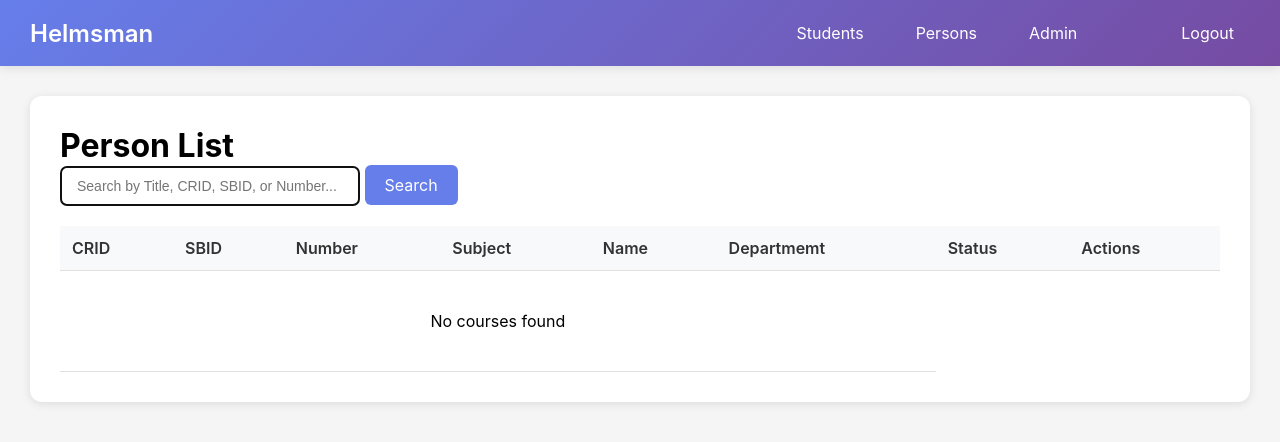
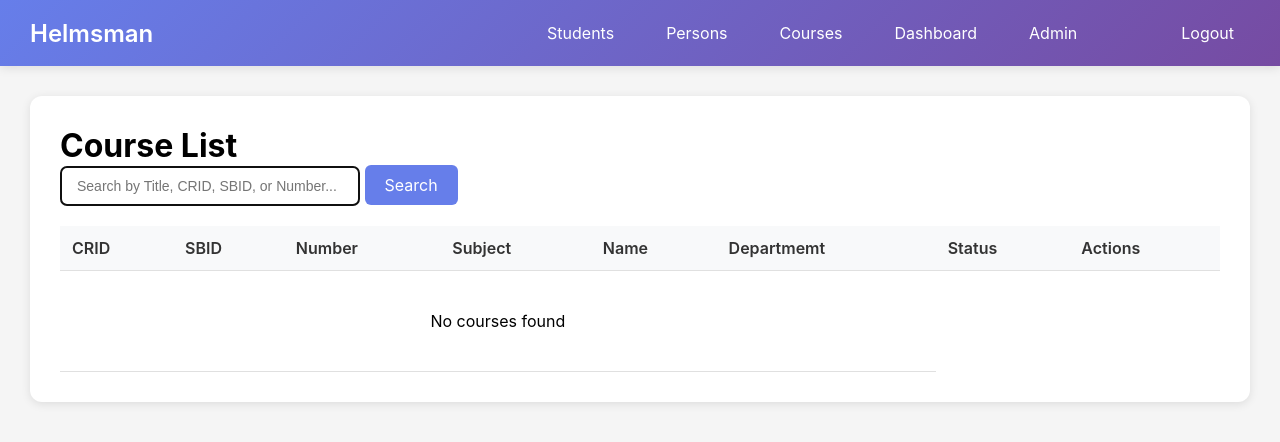
Before and after one commit to bubbly853/ribbon2helmsman, a Django app: template helmsman/templates/sis/course_list.html in a window 1280 px wide. Shown: the top 442 px of the page. Run offline with Django 5.2, Linux system fonts and the light colour scheme; the template is opened without the code that fills it, so the values that code supplies are empty.

Commit message:
Title fix and add links to navbar

```diff
--- a/helmsman/templates/sis/base.html
+++ b/helmsman/templates/sis/base.html
@@ -199,6 +199,8 @@
         <div class="navbar-nav">
             <a href="{% url 'sis:student_list' %}" class="nav-link">Students</a>
             <a href="{% url 'sis:person_list' %}" class="nav-link">Persons</a>
+            <a href="{% url 'sis:course_list' %}" class="nav-link">Courses</a>
+            <a href="{% url 'sis:dashboard' %}" class="nav-link">Dashboard</a>
             <a href="/admin/" class="nav-link">Admin</a>
             <form id="logout-form" method="post" action="{% url 'logout' %}" style="display:none;">
                 {% csrf_token %}
--- a/helmsman/templates/sis/course_list.html
+++ b/helmsman/templates/sis/course_list.html
@@ -1,10 +1,10 @@
 {% extends 'sis/base.html' %}
 
-{% block title %}Persons - Helmsman{% endblock %}
+{% block title %}Courses - Helmsman{% endblock %}
 
 {% block content %}
 <div class="card">
-    <h1>Person List</h1>
+    <h1>Course List</h1>
 
     <form method="get" class="search-form">
         <input type="text"
--- a/helmsman/templates/sis/detail_base.html
+++ b/helmsman/templates/sis/detail_base.html
@@ -214,6 +214,8 @@
         <div class="navbar-nav">
             <a href="{% url 'sis:student_list' %}" class="nav-link">Students</a>
             <a href="{% url 'sis:person_list' %}" class="nav-link">Persons</a>
+            <a href="{% url 'sis:course_list' %}" class="nav-link">Courses</a>
+            <a href="{% url 'sis:dashboard' %}" class="nav-link">Dashboard</a>
             <a href="/admin/" class="nav-link">Admin</a>
             <form id="logout-form" method="post" action="{% url 'logout' %}" style="display:none;">
                 {% csrf_token %}
```
